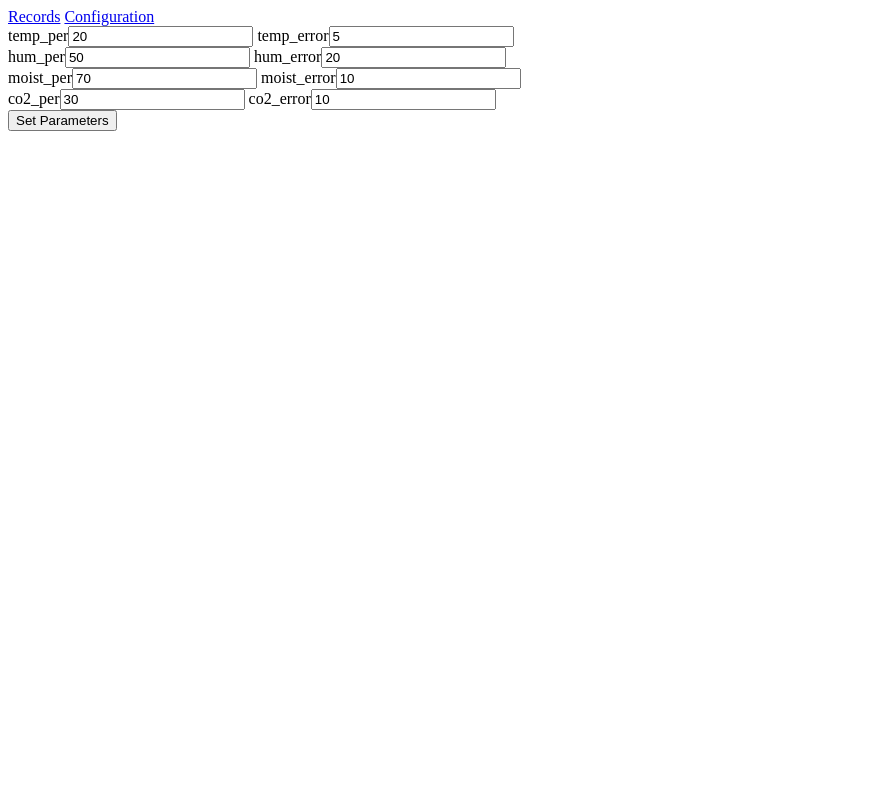
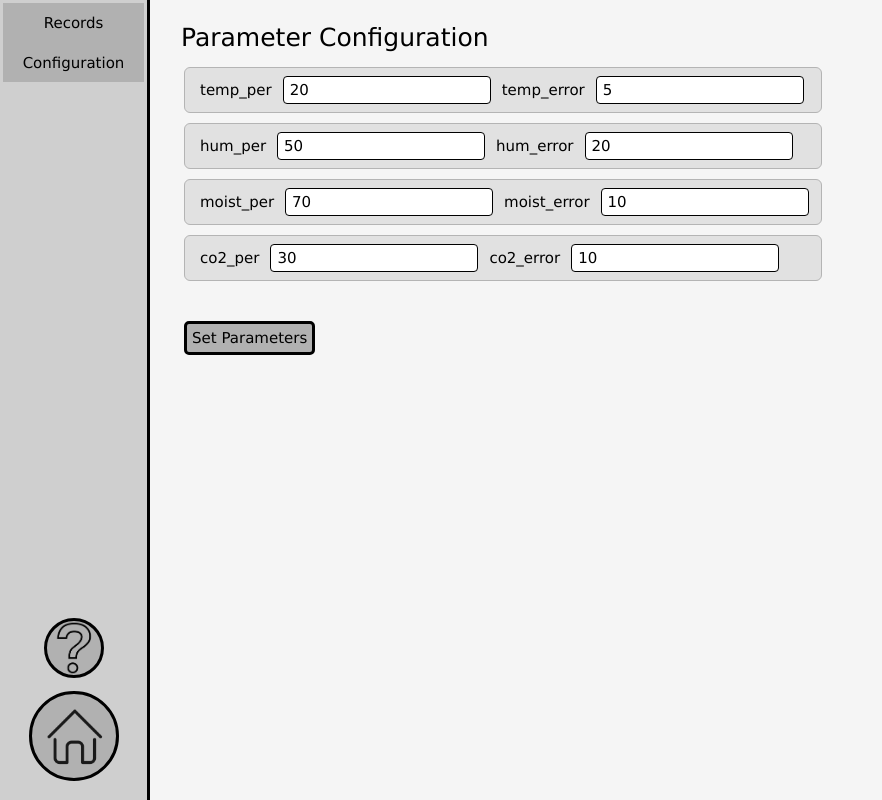
Before and after one commit to DanyloKalinchuk/Greenhouse-Monitoring-and-Automation, a Django app: page /greenhouse/config in a window 1280 px wide. Shown: the whole page, without its empty margins (0-882 px from the left). Run offline with Django 5.2, Linux system fonts and the light colour scheme.

Commit message:
Updated style.css for web application

```diff
--- a/src/master/web/greenhouse_web_app/greenhouse_web_app/templates/base.html
+++ b/src/master/web/greenhouse_web_app/greenhouse_web_app/templates/base.html
@@ -8,8 +8,17 @@
     </head>
     <body>
         <div id="side_bar">
-            <a class="btn btn_side" href="/greenhouse/records">Records</a>
-            <a class="btn btn_side" href="/greenhouse/config">Configuration</a>
+            <a class="btn bar_btn" href="/greenhouse/records">Records</a>
+            <a class="btn bar_btn" href="/greenhouse/config">Configuration</a>
+
+            <div id="bottom_btns">
+                <a class="btn" id="help_btn" href="/greenhouse/help"><img src="{% static 'help_btn.png' %}" alt="Help"></a>
+                <a class="btn" id="home_btn" href="/greenhouse"><img src="{% static 'home_btn.png' %}" alt="Home"></a>
+            </div>
+        </div>
+
+        <div id="page_header_div">
+            <h1 class="page_header">{% block page_header %}Home{% endblock %}</h1>
         </div>
 
         <div id="content">
--- a/src/master/web/greenhouse_web_app/greenhouse_web_app/templates/config.html
+++ b/src/master/web/greenhouse_web_app/greenhouse_web_app/templates/config.html
@@ -2,14 +2,19 @@
 
 {% block title %}Configuration{% endblock %}
 
+{% block page_header %}Parameter Configuration{% endblock %}
+
 {% block content %}
-    <form class="form" id="config_form">
-        {% for parameter, default_perf, default_error in parameters %}
-            <div class="parameter_conf">
-                <label for="{{ parameter }}_perf">{{ parameter }}_per</label><input type="number" id="{{ parameter }}_perf" value="{{ default_perf }}" required>
-                <label for="{{ parameter }}_error">{{ parameter }}_error</label><input type="number" id="{{ parameter }}_error" value="{{ default_error }}" required>
-            </div>
-        {% endfor %}
-        <button type="submit">Set Parameters</button>
-    </form>
+    <div class="form_div">
+        <form class="form" id="config_form" action="/greenhouse/config" method="post">
+            {% csrf_token %}
+            {% for parameter, default_perf, default_error in parameters %}
+                <div class="parameter_conf">
+                    <label for="{{ parameter }}_perf">{{ parameter }}_per</label><input type="number" name="{{ parameter }}_perf" id="{{ parameter }}_perf" value="{{ default_perf }}" required>
+                    <label for="{{ parameter }}_error">{{ parameter }}_error</label><input type="number" name="{{ parameter }}_error" id="{{ parameter }}_error" value="{{ default_error }}" required>
+                </div>
+            {% endfor %}
+            <button class="btn" type="submit">Set Parameters</button>
+        </form>
+    </div>
 {% endblock %}
--- a/src/master/web/greenhouse_web_app/greenhouse_web_app/views.py
+++ b/src/master/web/greenhouse_web_app/greenhouse_web_app/views.py
@@ -36,16 +36,21 @@ def config(request):
 
     if request.method == 'POST':
         pass
+        web_instance = None
 
-        Web.get_instance().handle_config(
-            request.POST.get("temp_perf"),
-            request.POST.get("temp_error"),
-            request.POST.get("hum_perf"),
-            request.POST.get("hum_error"),
-            request.POST.get("moist_perf"),
-            request.POST.get("moist_error"),
-            request.POST.get("co2_perf"),
-            request.POST.get("co2_error")
-        )
+        try:
+            web_instance = Web.get_instance()
+            web_instance.handle_config(
+                request.POST.get("temp_perf"),
+                request.POST.get("temp_error"),
+                request.POST.get("hum_perf"),
+                request.POST.get("hum_error"),
+                request.POST.get("moist_perf"),
+                request.POST.get("moist_error"),
+                request.POST.get("co2_perf"),
+                request.POST.get("co2_error")
+            )
+        except:
+            print("Failed to get the Web instance")
 
     return render(request, 'config.html', {'parameters': parameters})
--- a/src/master/web/greenhouse_web_app/static/style.css
+++ b/src/master/web/greenhouse_web_app/static/style.css
@@ -0,0 +1,207 @@
+* {
+    font-weight: lighter;
+    font-size: 15px;
+    font-family: 'Lucida Sans', 'Lucida Sans Regular', 'Lucida Grande', 'Lucida Sans Unicode', Geneva, Verdana, sans-serif;
+    padding: 3px;
+    color: black;
+    box-sizing: border-box;
+}
+
+body, html {
+    margin: 0;
+    padding: 0;
+    background-color: rgb(245, 245, 245);
+}
+
+#side_bar {
+    float: left;
+    display: flex;
+    flex-direction: column;
+    position: fixed;
+    z-index: 2;
+    overflow: auto;
+
+    width: 150px;
+    height: 100vh;
+    background-color: rgb(207, 207, 207);
+    border-right: 3px solid black;
+
+    align-items: center;
+    justify-content: space-between;
+}
+
+#bottom_btns {
+    margin-top: auto;
+    padding-bottom: 16px;
+    display: flex;
+    flex-direction: column;
+    align-items: center;
+    width: 100%;
+}
+
+.btn {
+    border: 3px solid black;
+    border-radius: 5px;
+    padding: 5px;
+    margin-top: 30px;
+
+    background-color: rgb(177, 177, 177);
+    text-decoration: none;
+
+    cursor: pointer;
+    transition: background-color 0.15s ease, padding 0.1s ease;
+}
+
+.bar_btn {
+    border: 0;
+    border-radius: 0;
+
+    margin-top: 0;
+    padding: 5px 0px 5px 0px;
+
+    width: 100%;
+    height: 5%;
+
+    display: flex;
+    justify-content: center;
+    align-items: center;
+}
+
+.bar_btn:hover {
+    margin-top: 0 !important;
+}
+
+#home_btn, #help_btn {
+    width: 90px;
+    height: 90px;
+    border-radius: 100px;
+    overflow: hidden;
+    padding: 0;
+    display: flex;
+    align-items: center;
+    justify-content: center;
+    text-align: center;
+    line-height: 1;
+    flex-shrink: 0;
+
+    margin-top: 10%;
+}
+
+#help_btn {
+    width: 60px;
+    height: 60px;
+}
+
+#home_btn img, #help_btn img {
+    width: 100%;
+    height: 100%;
+    object-fit: cover;
+    padding: 0;
+}
+
+.btn:hover {
+    padding: 6px;
+    margin-top: 29px;
+    background-color: rgb(151, 151, 151);
+}
+
+.btn:active {
+    background-color: rgb(120, 120, 120);
+}
+
+#content {
+    margin-left: 175px;
+    padding-right: 2%;
+}
+
+#page_header_div{
+    margin-left: 175px;
+}
+
+.page_header {
+    font-size: 25px;
+    margin-bottom: 0;
+}
+
+.form_div {
+    display: flex;
+    flex-wrap: wrap;
+    align-items: center;
+    gap: 8px;
+}
+
+.filter_form_div {
+    border-bottom: 3px solid black;
+    padding-bottom: 16px;
+    margin-bottom: 16px;
+}
+
+select {
+    border: 1px solid black;
+    border-radius: 4px;
+    padding: 4px 6px;
+    background-color: rgb(235, 235, 235);
+    outline: none;
+    transition: border-color 0.15s ease, background-color 0.15s ease;
+}
+
+input[type="number"], input[type="date"] {
+     border: 1px solid black;
+    border-radius: 4px;
+    padding: 4px 6px;
+    background-color: white;
+    outline: none;
+    transition: border-color 0.15s ease, background-color 0.15s ease;
+}
+
+table {
+    border-collapse: collapse;
+    width: 100%;
+    margin-top: 12px;
+}
+
+td, th {
+    border-left: 1px solid black;
+    padding: 6px 10px;
+}
+
+th {
+    border-bottom: 1px solid black;
+    border-top: 1px solid black;
+    background-color: rgb(207, 207, 207);
+    text-align: left;
+}
+
+tr:hover {
+    background-color: rgb(177, 177, 177);
+}
+
+.top_left_td {
+    border-right: 1px solid black;
+}
+
+.parameter_conf {
+    display: flex;
+    align-items: center;
+    gap: 8px;
+    margin-bottom: 10px;
+    padding: 8px 12px;
+    background-color: rgb(225, 225, 225);
+    border-radius: 6px;
+    border: 1px solid rgb(180, 180, 180);
+    width: 100%;
+}
+
+.filter_info {
+    margin: 8px 0 12px;
+    font-style: italic;
+    color: rgb(80, 80, 80);
+}
+
+h2, h3 {
+    font-weight: 500;
+}
+
+#records_list {
+    overflow-x: auto;
+}
--- a/src/master/web/web.py
+++ b/src/master/web/web.py
@@ -1,5 +1,4 @@
 import threading
-import time
 from web_ipc import IPC, SensFrame
 
 SOCKET_PATH = "/tmp/SCADA_SOCK"
@@ -11,7 +10,7 @@ class Web:
     _ipc_lock = threading.Lock()
     _ipc: IPC
     _ipc_req_thread: threading.Thread
-    _ipc_thread_on = False
+    _ipc_request_event = threading.Event()
 
     def __init__(self):
         self._ipc = IPC(SOCKET_PATH)
@@ -36,8 +35,7 @@ class Web:
     def _handle_request(self):
         from greenhouse_web_app.greenhouse_web_app.models import SensorData
 
-        while self._ipc_thread_on:
-            time.sleep(REQ_DELAY_SEC)
+        while not self._ipc_request_event.wait(REQ_DELAY_SEC):
 
             with self._ipc_lock:
                 sensors = self._ipc.request()
@@ -47,10 +45,12 @@ class Web:
                 sensor_record.sensor_id = sensor.id
                 sensor_record.temperature = sensor.temp
                 sensor_record.humidity = sensor.hum
-                sensor_record.soild_moisture = sensor.moist
+                sensor_record.soil_moisture = sensor.moist
                 sensor_record.co2 = sensor.co2
 
                 sensor_record.save()
+
+            self._ipc_request_event.clear()
 
     def handle_config(self, temp_perf, temp_error, hum_perf, hum_error, moist_perf, moist_error, co2_perf, co2_error):
         with self._ipc_lock:
```
Also changed, not shown: src/master/web/greenhouse_web_app/greenhouse_web_app/templates/records_base.html (+5 -3 lines), src/master/web/greenhouse_web_app/static/help_btn.png (added), src/master/web/greenhouse_web_app/static/home_btn.png (added).
